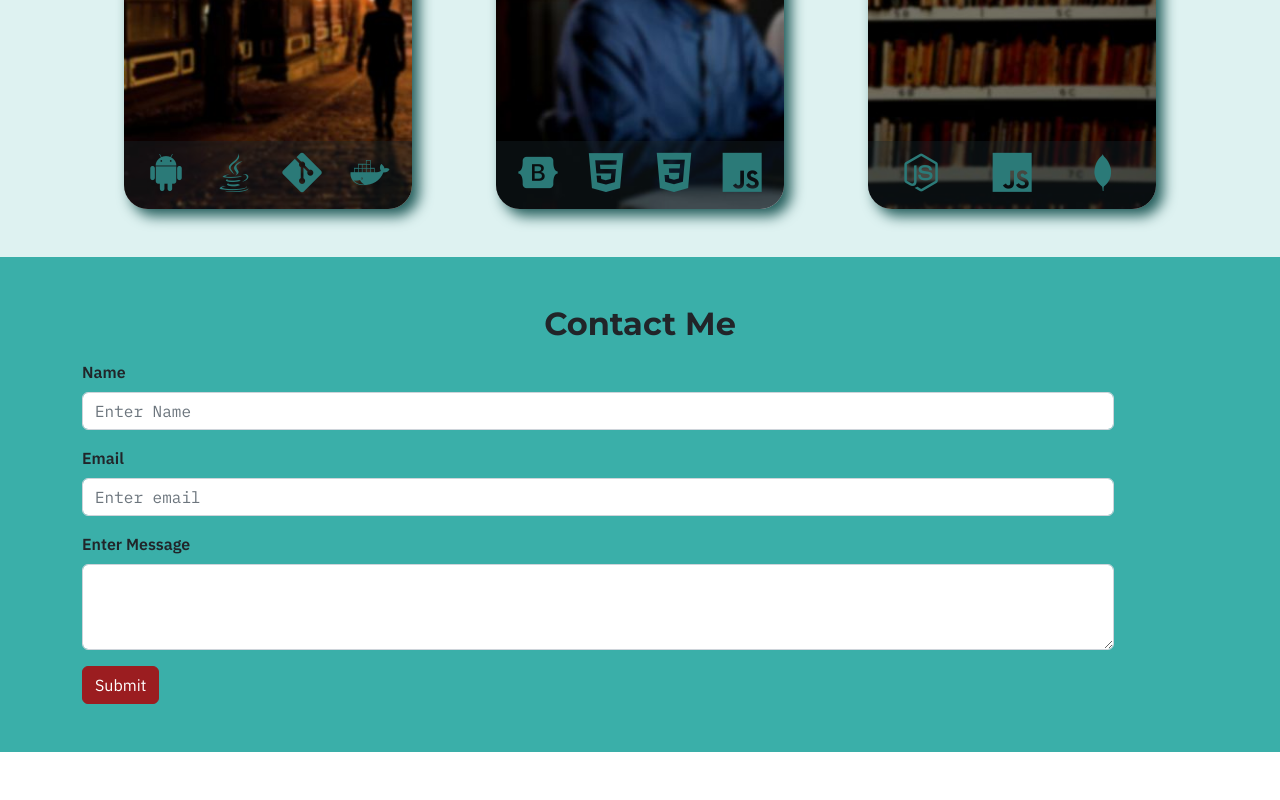
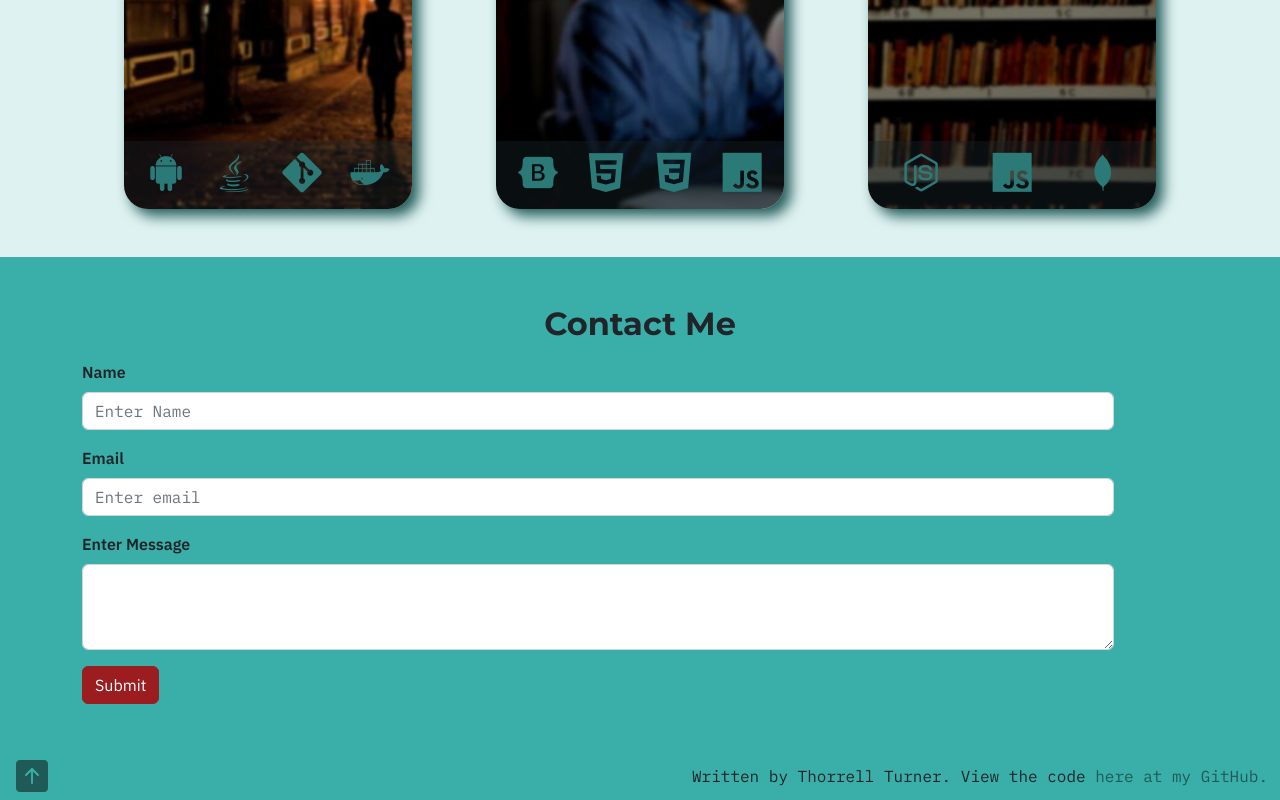
Before and after one commit to thorrellt/react-portfolio, a React (Vite) app: page / in a window 1280 px wide. Shown: the part 1509-2309 px from the top of the page. Before the commit the page ends 2261 px from the top, so only its background shows below. Built offline with nearby package versions, Linux system fonts and the light colour scheme.

Commit message:
add footer

```diff
--- a/src/components/App.jsx
+++ b/src/components/App.jsx
@@ -4,6 +4,7 @@ import Heading from './Heading'
 import AboutMe from './AboutMe'
 import Projects from './Projects'
 import ContactMe from './ContactMe'
+import Footer from './Footer'
 import '../styles/App.css'
 import Button from 'react-bootstrap/Button'
 import Alert from 'react-bootstrap/Alert'
@@ -91,6 +92,7 @@ function App() {
       <AboutMe />
       <Projects />
       <ContactMe />
+      <Footer />
 
     </div>
   )
--- /dev/null
+++ b/src/components/Footer.jsx
@@ -0,0 +1,27 @@
+import { useState } from 'react'
+import Container from 'react-bootstrap/Container';
+import Row from 'react-bootstrap/Row';
+import Col from 'react-bootstrap/Col';
+import Button from 'react-bootstrap/Button';
+import Image from 'react-bootstrap/Image'
+import '../styles/Footer.css'
+
+function Footer(props) {
+    return (
+        <Container fluid className="footer bg-primary">
+            <a href="#Heading">
+                <i className="bi bi-arrow-up-square-fill fs-2 ms-1" alt="Home"
+                  title="Home"></i>
+            </a>
+            <p className='mb-0'>Written by Thorrell Turner. View the code <a
+                href='https://github.com/thorrellt/react-portfolio'
+                target="_blank"
+                rel="noopener noreferrer">
+                here at my GitHub.
+            </a>
+            </p>
+        </Container >
+    )
+}
+
+export default Footer
--- /dev/null
+++ b/src/styles/Footer.css
@@ -0,0 +1,30 @@
+.footer {
+    display: flex;
+    justify-content: space-between;
+    /* border-top: 3px solid white; */
+    background-color: ;
+}
+
+.footer .bi-arrow-up-square-fill{
+    align-self: center;
+    color: var(--gray-800);
+    transition-duration: 200ms;
+}
+
+.footer .bi-arrow-up-square-fill:hover{
+    font-size: calc(1.425rem + 0.9vw) !important;
+    color: var(--gray-600);
+    transition-duration: 200ms;
+}
+.footer p {
+    align-self: center;
+}
+.footer a {
+    text-decoration: none;
+    color: var(--gray-800);
+}
+
+.footer p a:hover {
+    text-decoration: none;
+    color: var(--gray-600);
+}
```
